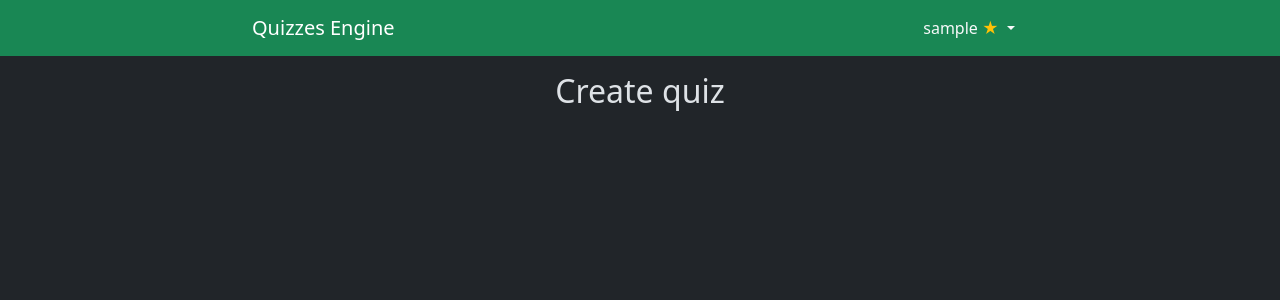
After one commit to vitaliypopel/django-quiz, a Django app: page /quizzes/create/ in a window 1280 px wide. The commit adds this page. Shown: the top 300 px of the page. Run offline with Django 5.2, Linux system fonts and the light colour scheme; the visitor is signed in with stand-in values (Sample User, id 1).

Commit message:
Added draft version of create quiz page

```diff
--- /dev/null
+++ b/project/quiz/templates/quiz/create_quiz.html
@@ -0,0 +1,9 @@
+{% extends 'base.html' %}
+
+{% block title %}
+    Create quiz
+{% endblock %}
+
+{% block content %}
+    <h2 class="text-center mt-3 mb-3">Create quiz</h2>
+{% endblock %}
--- a/project/quiz/templates/quiz/quizzes.html
+++ b/project/quiz/templates/quiz/quizzes.html
@@ -7,6 +7,12 @@
 {% block content %}
     <h2 class="text-center mt-3 mb-3">Quizzes</h2>
     <div class="sort_by d-flex">
+        {% if request.user.is_authenticated %}
+            <a class="btn btn-{{ color_theme }}" href="{% url 'quiz:create_quiz' %}">
+                Create quiz
+            </a>
+        {% endif %}
+
         <button class="btn btn-outline-{{ color_theme }} border text-end dropdown-toggle ms-auto" type="button"
                 data-bs-toggle="dropdown" aria-expanded="false">
             Sort by
--- a/project/quiz/urls.py
+++ b/project/quiz/urls.py
@@ -11,6 +11,8 @@ urlpatterns = [
          lambda request: redirect(reverse('quiz:quizzes')), name='home'),
     path('dashboard/',
          views.DashboardView.as_view(), name='dashboard'),
+    path('quizzes/create/',
+         views.CreateQuizView.as_view(), name='create_quiz'),
     path('settings/',
          views.GeneralSettingsView.as_view(), name='settings'),
     path('settings/account/',
--- a/project/quiz/views.py
+++ b/project/quiz/views.py
@@ -255,6 +255,12 @@ class DashboardView(View):
 
 
 @method_decorator(decorator=[require_http_methods(['GET', 'POST']), login_required], name='dispatch')
+class CreateQuizView(View):
+    def get(self, request):
+        return render(request, template_name='quiz/create_quiz.html')
+
+
+@method_decorator(decorator=[require_http_methods(['GET', 'POST']), login_required], name='dispatch')
 class GeneralSettingsView(View):
     COLORS = {
         'green': 'success',
```
